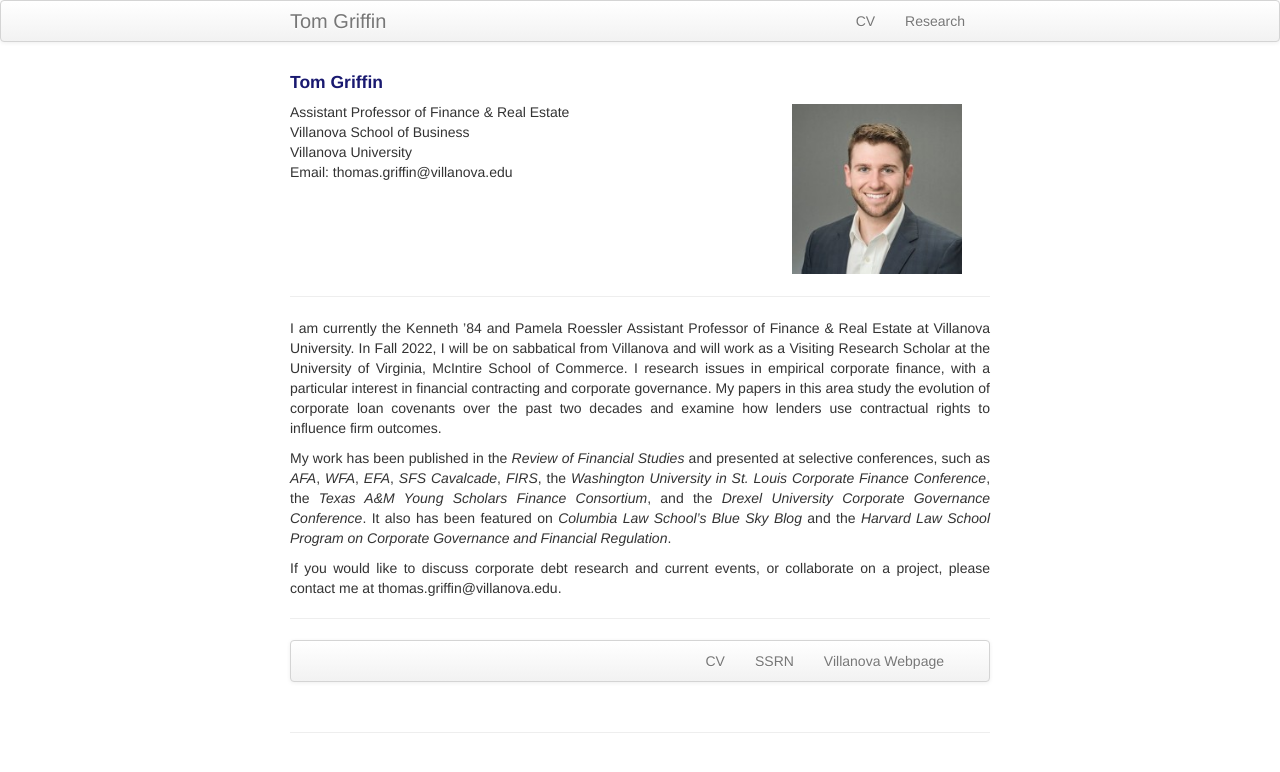
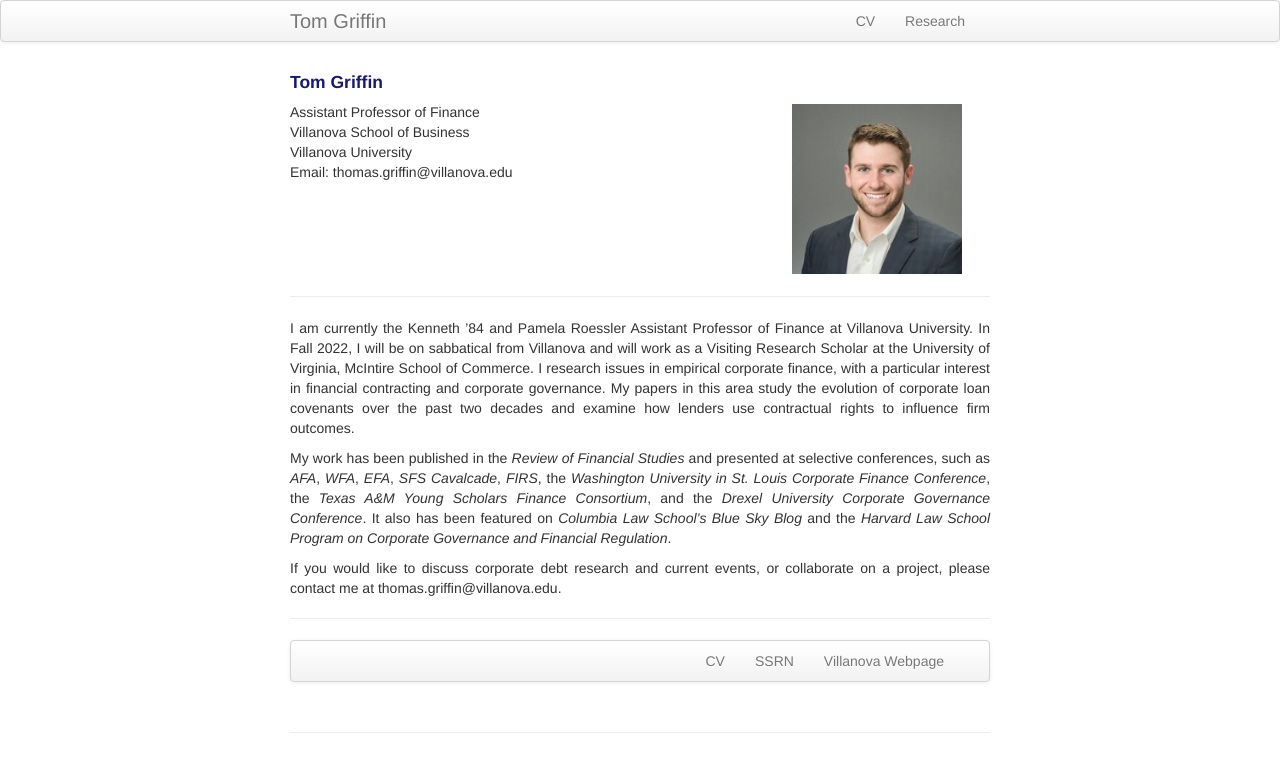
Before and after one commit to ThomasPGriffin/thomaspgriffin.github.io, a Jekyll site: the page built from index.md, in a window 1280 px wide. Shown: the top 772 px of the page. Built offline with Jekyll 4.4.1, drawn with Linux system fonts in a browser that asks for light colours.

Commit message:
Update index.md

```diff
--- a/index.md
+++ b/index.md
@@ -1,7 +1,7 @@
 ---
 layout: frontpage
 title: Tom Griffin
-description: Tom Griffin is an Assistant Professor of Finance & Real Estate at Villanova University
+description: Tom Griffin is an Assistant Professor of Finance at Villanova University
 keywords: Tom, Thomas, Griffin, Finance, PhD, Drexel, Villanova, Professor
 
 ---
@@ -10,7 +10,7 @@ keywords: Tom, Thomas, Griffin, Finance, PhD, Drexel, Villanova, Professor
 
     <div class="row-fluid">
         <div class="span5">
-            Assistant Professor of Finance & Real Estate<br/>
+            Assistant Professor of Finance<br/>
             Villanova School of Business<br/>
             Villanova University<br/>
             Email: thomas.griffin@villanova.edu<br/>
@@ -27,7 +27,7 @@ keywords: Tom, Thomas, Griffin, Finance, PhD, Drexel, Villanova, Professor
 ---
 <div align="justify">
 
-<p>I am currently the Kenneth ’84 and Pamela Roessler Assistant Professor of Finance & Real Estate at Villanova University. In Fall 2022, I will be on sabbatical from Villanova and will work as a Visiting Research Scholar at the University of Virginia, McIntire School of Commerce. I research issues in empirical corporate finance, with a particular interest in financial contracting and corporate governance. My papers in this area study the evolution of corporate loan covenants over the past two decades and examine how lenders use contractual rights to influence firm outcomes. </p>
+<p>I am currently the Kenneth ’84 and Pamela Roessler Assistant Professor of Finance at Villanova University. In Fall 2022, I will be on sabbatical from Villanova and will work as a Visiting Research Scholar at the University of Virginia, McIntire School of Commerce. I research issues in empirical corporate finance, with a particular interest in financial contracting and corporate governance. My papers in this area study the evolution of corporate loan covenants over the past two decades and examine how lenders use contractual rights to influence firm outcomes. </p>
 
 <p>My work has been published in the <i>Review of Financial Studies</i> and presented at selective conferences, such as <i>AFA</i>, <i>WFA</i>, <i>EFA</i>, <i>SFS Cavalcade</i>, <i>FIRS</i>, the <i>Washington University in St. Louis Corporate Finance Conference</i>, the <i>Texas A&M Young Scholars Finance Consortium</i>, and the <i>Drexel University Corporate Governance Conference</i>. It also has been featured on <i>Columbia Law School’s Blue Sky Blog</i> and the <i>Harvard Law School Program on Corporate Governance and Financial Regulation</i>.</p>
 
```
